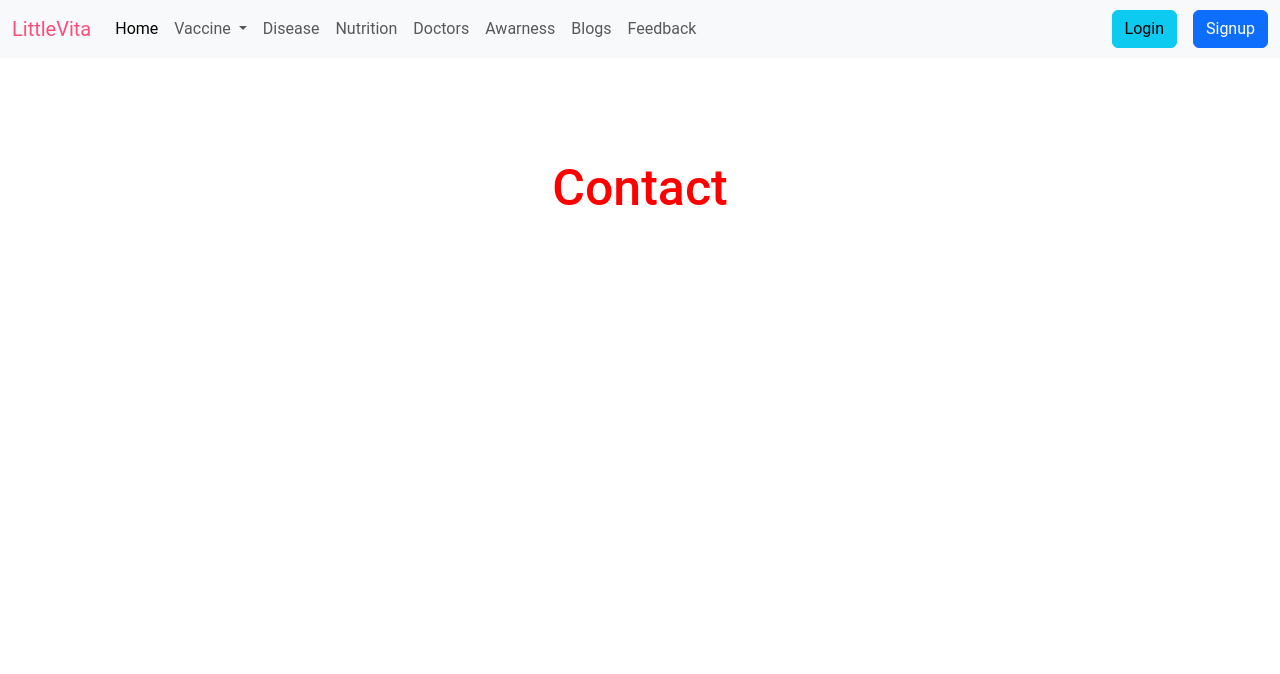
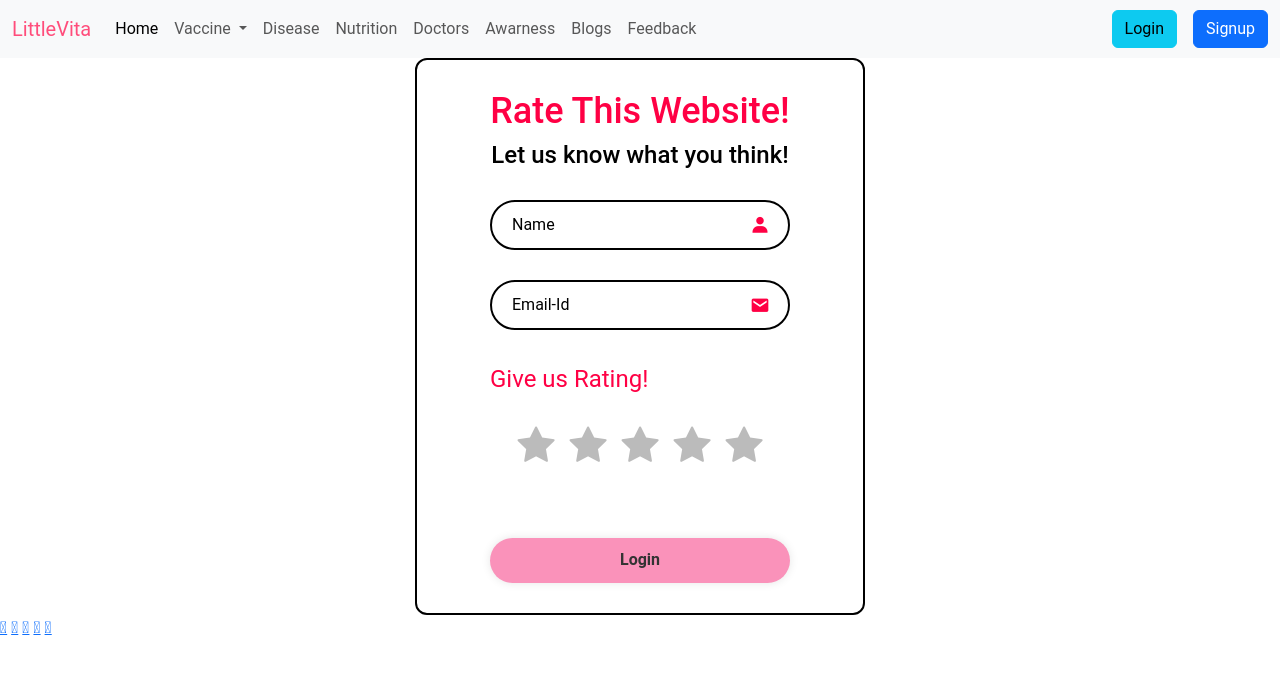
Before and after one commit to Subhasree09/LittleVita, a Django app: page /contact/ in a window 1280 px wide. Shown: the top 674 px of the page. Run offline with Django 4.2, Linux system fonts and the light colour scheme.

Commit message:
Feedback Page

```diff
--- a/Base/static/Base/css/feedback.css
+++ b/Base/static/Base/css/feedback.css
@@ -1,6 +1,131 @@
-h1{
-    color: red;
-    font-size: 50px;
+
+/* *{
+    margin: 0;
+    padding: 0;
+    box-sizing: border-box;
+    font-family: "Poppins", sans-serif;
+  }
+  body{
+    display: flex;
+    justify-content: center;
+    align-items: center;
+    min-height: 100vh;
+    background: white;
+    background-size: cover;
+    background-position: center;
+  } */
+  .container{
+    display: flex;
+    align-items: center;
+    justify-content: center;
+
+  }
+  .wrapper{
+
+    width: 450px;
+    display: flex;
+    align-items: center;
+    justify-content: center;
+    /*background: transparent;*/
+    border: 2px solid black;
+    /*backdrop-filter: blur(9px);*/
+    color: #FF0044;
+    border-radius: 12px;
+    padding: 30px 40px;
+  }
+  .wrapper h3{
+    font-size: 36px;
     text-align: center;
-    margin-top: 100px;
-}
+  }
+  .wrapper h4{
+    color: black;
+    text-align: center;
+  }
+  .wrapper .input-box{
+    position: relative;
+    width: 100%;
+    height: 50px;
+
+    margin: 30px 0;
+  }
+  .input-box input{
+    width: 100%;
+    height: 100%;
+    /*background: transparent;
+    border: none;
+    outline: none;*/
+    border: 2px solid black;
+    border-radius: 40px;
+    font-size: 16px;
+    color: black;
+    padding: 20px 45px 20px 20px;
+  }
+  .input-box input::placeholder{
+    color: black;
+  }
+  .input-box i{
+    position: absolute;
+    right: 20px;
+    top: 30%;
+    /*transform: translate(-50%);*/
+    font-size: 20px;
+
+  }
+  .wrapper .remember-forgot{
+    display: flex;
+    justify-content: space-between;
+    font-size: 14.5px;
+    margin: -15px 0 15px;
+  }
+  .remember-forgot label input{
+    accent-color: black;
+    margin-right: 3px;
+
+  }
+  .remember-forgot a{
+    color: black;
+    text-decoration: none;
+
+  }
+  .remember-forgot a:hover{
+    text-decoration: underline;
+  }
+  .wrapper .btn{
+    width: 100%;
+    height: 45px;
+    background:  #FA92BA ;
+    border: none;
+    outline: none;
+    border-radius: 40px;
+    box-shadow: 0 0 10px rgba(0, 0, 0, .1);
+    cursor: pointer;
+    font-size: 16px;
+    color: #333;
+    font-weight: 600;
+  }
+  .rating-box .star-widget{
+    display: flex;
+    flex-direction: row-reverse;
+    padding: 20px;
+    cursor: default;
+    margin: auto;
+    justify-content:space-around;
+    width: 300px;
+  }
+  .rating-box .star-widget input{
+      display: none;
+    }
+   .star-widget label {
+      color: #bbb;
+      font-size: 40px;
+      padding: 0;
+      cursor: pointer;
+      -webkit-transition: all 0.3s ease-in-out;
+      transition: all 0.3s ease-in-out;
+    }
+
+   .star-widget label:hover,
+   .star-widget label:hover ~ label,
+   .star-widget input[type="radio"]:checked ~ label {
+      color: #f2b600;
+    }
--- a/Base/static/Base/css/vaccine_schedule.css
+++ b/Base/static/Base/css/vaccine_schedule.css
@@ -105,8 +105,8 @@
  }
 
  .col-4 img {
-    width: 80%;
-    height: 80%;
+    width: 60%;
+    height: 60%;
  }
 
  .title {
--- a/Base/templates/Base/feedback.html
+++ b/Base/templates/Base/feedback.html
@@ -7,20 +7,67 @@
 
 {% block css %}
     <link rel="stylesheet" href={% static "Base/css/feedback.css" %}>
+    <link href='https://unpkg.com/boxicons@2.1.4/css/boxicons.min.css' rel='stylesheet'>
+    <link href="https://fonts.googleapis.com/css2?family=Poppins:wght@300;400;500;600;700&display=swap"
+        rel="stylesheet">
+    <link rel="stylesheet" href="https://cdnjs.cloudflare.com/ajax/libs/font-awesome/4.7.0/css/font-awesome.min.css">
+    <link href="https://cdnjs.cloudflare.com/ajax/libs/font-awesome/6.2.1/css/all.min.css">
 {% endblock css %}
 
 {% block body %}
-    <div class="container">
-        <div class="row">
-            <div class="col-md-12">
-                <h1>Contact</h1>
+<div class="container">
+    <div class="wrapper">
+        <form action="">
+            <h3>Rate This Website!</h3>
+            <h4>Let us know what you think!</h4>
+            <div class="input-box">
+                <input type="text" placeholder="Name" required>
+                <i class='bx bxs-user'></i>
             </div>
-        </div>
+            <div class="input-box">
+                <input type="text" placeholder="Email-Id" required>
+                <i class='bx bxs-envelope'></i>
+            </div>
+            <!-- <fieldset> -->
+                <legend>Give us Rating!</legend>
+                <div class="rating-box">
+                    <div class="star-widget">
+                        <input type="radio" name="rate" id="rate-5" value="5" />
+                        <label for="rate-5" class="fa fa-star"></label>
+                        <input type="radio" name="rate" id="rate-4" value="4" />
+                        <label for="rate-4" class="fa fa-star"></label>
+                        <input type="radio" name="rate" id="rate-3" value="3" />
+                        <label for="rate-3" class="fa fa-star"></label>
+                        <input type="radio" name="rate" id="rate-2" value="2" />
+                        <label for="rate-2" class="fa fa-star"></label>
+                        <input type="radio" name="rate" id="rate-1" value="1" />
+                        <label for="rate-1" class="fa fa-star"></label>
+                    </div>
+                    <input type="hidden" id="res" name="rating">
+                </div>
+            <!-- </fieldset> -->
+            <br>
+            <br>
+            <button type="submit" class="btn">Login</button>
+        </form>
     </div>
+</div>
 
 
 {% endblock body %}
 
 {% block js %}
+<script>
 
+    let star = document.querySelectorAll('.star-widget input');
+    let showValue = document.querySelector('#res');
+
+    for (let i = 0; i < star.length; i++) {
+        star[i].addEventListener('click', function () {
+            i = this.value;
+            showValue.value = i;
+
+        });
+    }
+</script>
 {% endblock js %}
```
